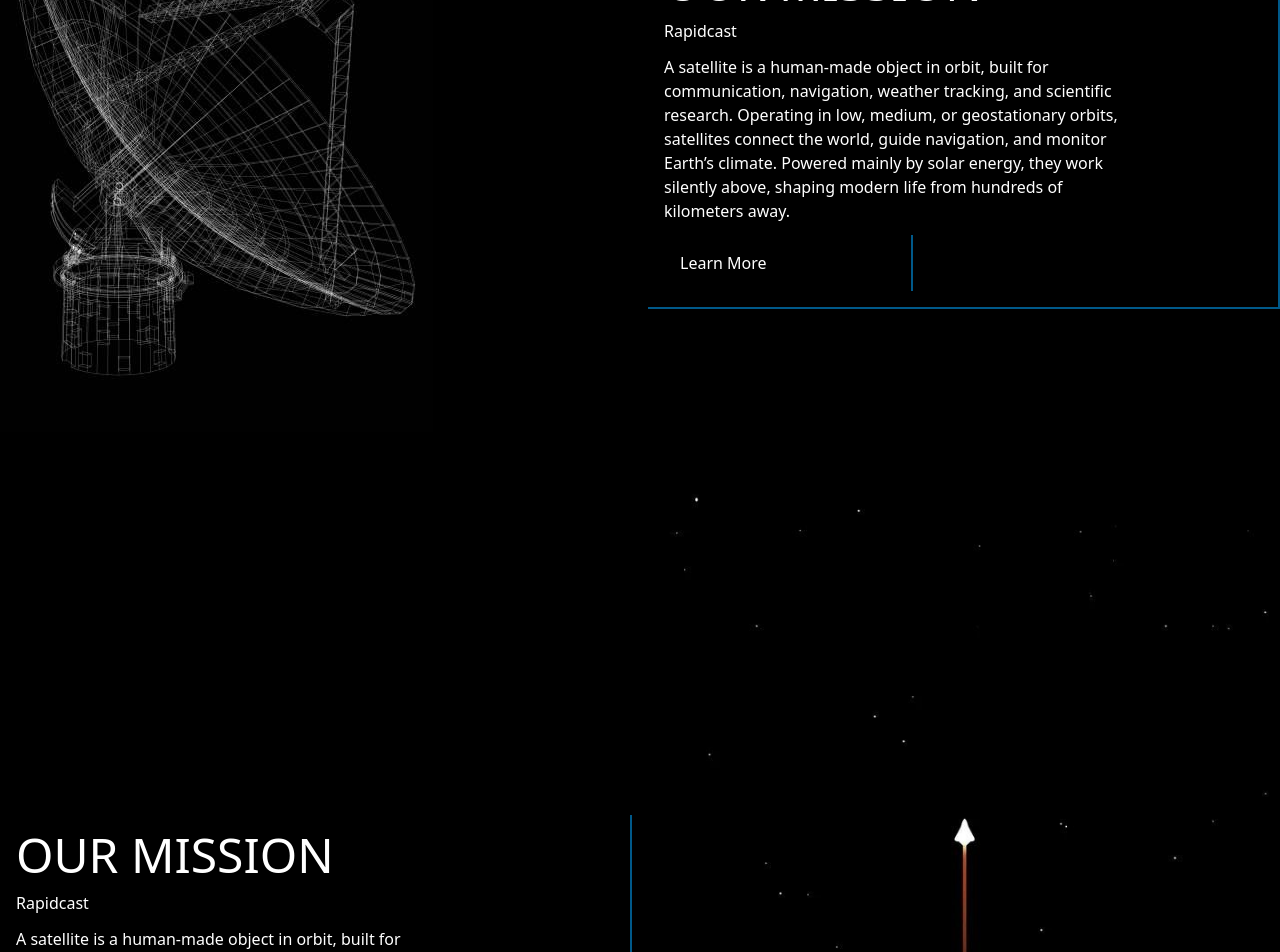
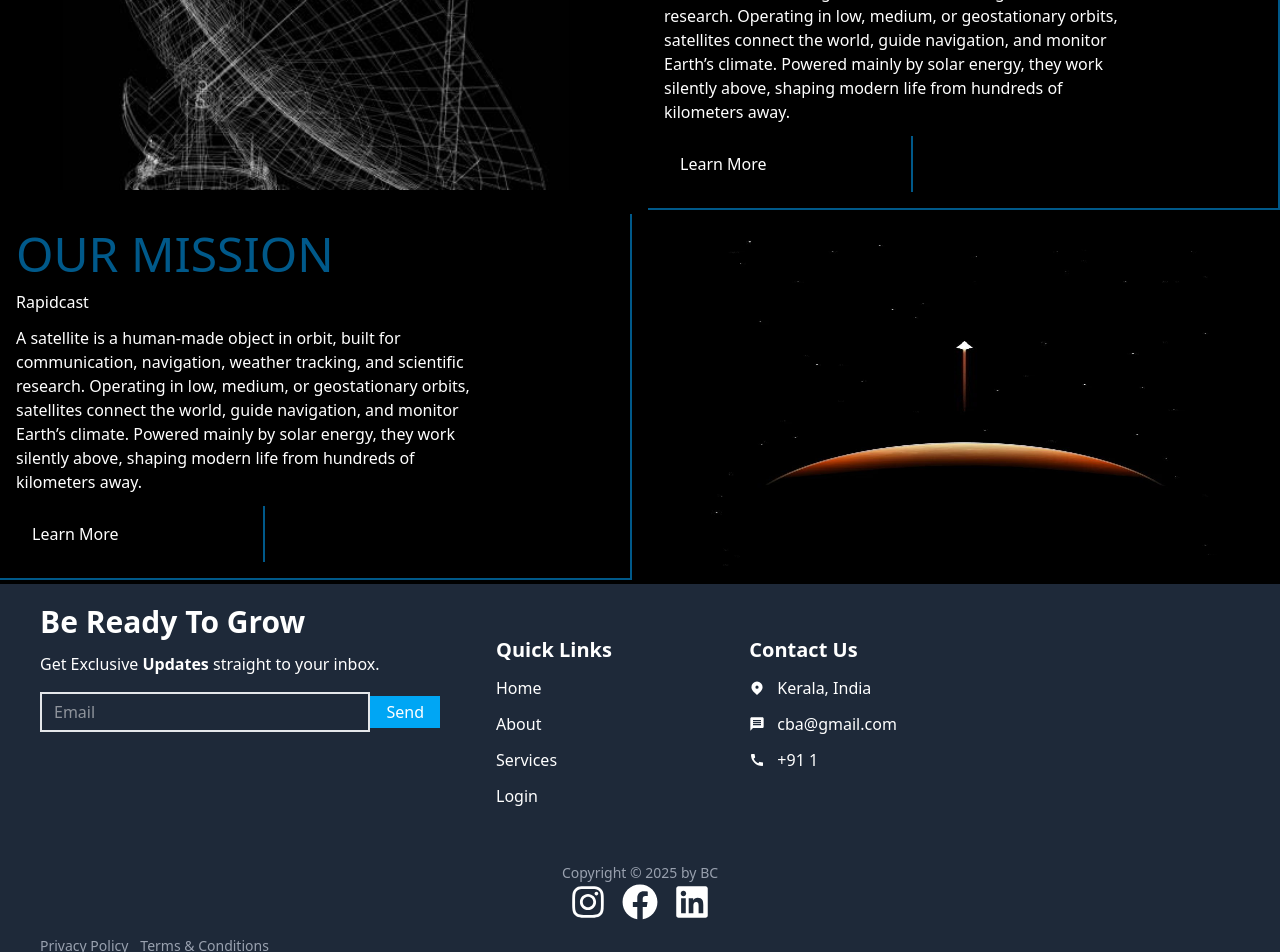
Before and after one commit to BenjjjO/panetEarth, a React (Vite) app: page / in a window 1280 px wide. Shown: the part 1360-2312 px from the top of the page. Built offline with nearby package versions, Linux system fonts and the light colour scheme.

Commit message:
add copyrightetc,aligin

```diff
--- a/package.json
+++ b/package.json
@@ -11,6 +11,7 @@
   },
   "dependencies": {
     "@tailwindcss/vite": "^4.1.11",
+    "aos": "^2.3.4",
     "react": "^19.1.1",
     "react-dom": "^19.1.1",
     "react-icons": "^5.5.0",
--- a/src/App.jsx
+++ b/src/App.jsx
@@ -6,8 +6,16 @@ import Services from "./components/Services/services.jsx";
 import Banner from "./components/Banner/Banner.jsx";
 import Banner2 from "./components/Banner/Banner2.jsx";
 import Footer from "./components/Footer/Footer.jsx";
+import Aos from "aos";
+import "aos/dist/aos.css"
 
 const App = () => {
+  React.useEffect(()=>{
+    Aos.init({
+      duration:1200,
+      easing:"ease-in-out"
+    })
+  });
   return (
     <>
       <div className="h-[700px] relative">
--- a/src/components/Banner/Banner.jsx
+++ b/src/components/Banner/Banner.jsx
@@ -6,13 +6,16 @@ const Banner = () => {
         <div className='container'>
             <div className='grid grid-cols-1 sm:grid-cols-2 gap-4 items-center'>
                 <div>
-                    <img src={sateliteImg} alt="" />
+                    <img data-aos="zoom-in" src={sateliteImg} alt="" className='w-full sm:w-[80%] mx-auto max-h-[350px] object-cover'  />
+
                 </div>
                 <div className='space-y-3 xl:pr-36 p-4 border-r-2 border-b-2 border-r-sky-800 border-b-sky-800'>
-                    <p className='tetx-sky-800 uppercase text-5xl'>Our Mission</p>
-                    <h1>Rapidcast</h1>
-                    <p>A satellite is a human-made object in orbit, built for communication, navigation, weather tracking, and scientific research. Operating in low, medium, or geostationary orbits, satellites connect the world, guide navigation, and monitor Earth’s climate. Powered mainly by solar energy, they work silently above, shaping modern life from hundreds of kilometers away.</p>
-<button className='space-y-3 xl:pr-36 p-4 border-r-2 border-r-sky-800 border-b-sky-800'>
+                    <p data-aos="fade-up"className='tetx-sky-800 uppercase text-5xl'>Our Mission</p>
+                    <h1 data-aos="fade-up"
+                    data-aos-delay="300"
+                    className='uppercase text-5xl'>Rapidcast</h1>
+                    <p data-aos="fade-up" data-aos-delay="500">A satellite is a human-made object in orbit, built for communication, navigation, weather tracking, and scientific research. Operating in low, medium, or geostationary orbits, satellites connect the world, guide navigation, and monitor Earth’s climate. Powered mainly by solar energy, they work silently above, shaping modern life from hundreds of kilometers away.</p>
+<button data-aos="fade-up" data-aos-delay="700" className='space-y-3 xl:pr-36 p-4 border-r-2 border-r-sky-800 border-b-sky-800'>
   Learn More
 </button>
 
--- a/src/components/Banner/Banner2.jsx
+++ b/src/components/Banner/Banner2.jsx
@@ -7,16 +7,17 @@ const Banner2 = () => {
             <div className='grid grid-cols-1 sm:grid-cols-2 gap-4 items-center'>
 
                 <div className='space-y-3 xl:pr-36 p-4 border-r-2 border-b-2 border-r-sky-800 border-b-sky-800'>
-                    <p className='tetx-sky-800 uppercase text-5xl'>Our Mission</p>
-                    <h1>Rapidcast</h1>
-                    <p>A satellite is a human-made object in orbit, built for communication, navigation, weather tracking, and scientific research. Operating in low, medium, or geostationary orbits, satellites connect the world, guide navigation, and monitor Earth’s climate. Powered mainly by solar energy, they work silently above, shaping modern life from hundreds of kilometers away.</p>
-<button className='space-y-3 xl:pr-36 p-4 border-r-2 border-r-sky-800 border-b-sky-800'>
+                    <p data-aos="fade-up" className='text-sky-800 uppercase text-5xl'>Our Mission</p>
+                    <h1 data-aos="fade-up" data-aos-delay="300">Rapidcast</h1>
+                    <p data-aos="fade-up"
+                     data-aos-delay="500">A satellite is a human-made object in orbit, built for communication, navigation, weather tracking, and scientific research. Operating in low, medium, or geostationary orbits, satellites connect the world, guide navigation, and monitor Earth’s climate. Powered mainly by solar energy, they work silently above, shaping modern life from hundreds of kilometers away.</p>
+<button data-aos="fade-up" data-aos-delay="500" className='space-y-3 xl:pr-36 p-4 border-r-2 border-r-sky-800 border-b-sky-800'>
   Learn More
 </button>
 
                 </div>
-                <div>
-                    <img src={sateliteImg} alt="" />
+                <div data-aos="zoom-in">
+                    <img src={sateliteImg} alt="" className=' w-full sm:w-[80%] mx-auto max-h-[350px] '/>
                 </div>
             </div>
         </div>
--- a/src/components/Footer/Footer.jsx
+++ b/src/components/Footer/Footer.jsx
@@ -1,17 +1,19 @@
 import React from "react";
+import { FaFacebook, FaLinkedin } from "react-icons/fa";
+import { FaInstagram } from "react-icons/fa6";
 import { HiLocationMarker } from "react-icons/hi";
 import { MdCall, MdMessage } from "react-icons/md";
 
 const Footer = () => {
   return (
-    <div className="bg-gray-800 text-white">
-      <section className="max-w-[1200px] mx-auto">
-        <div className="grid md:grid-cols-3 py-5 gap-6">
+    <div className="bg-gray-800 text-white px-5 relative z-50">
+      <section className="max-w-[1200px] mx-auto text-white">
+        <div className="grid md:grid-cols-3 py-5">
 
           {/* Newsletter */}
-          <div>
-            <h1 className="text-xl sm:text-3xl font-bold mb-3">
-              Be ready to grow
+          <div >
+            <h1 className="text-xl sm:text-3xl font-bold sm:text-left text-justify mb-3">
+              Be Ready To Grow
             </h1>
             <p>
               Get Exclusive <span className="font-bold">Updates</span> straight to
@@ -62,6 +64,30 @@ const Footer = () => {
 
           </div>
         </div>
+        <div className="hidden sm:block">
+            <div className="text-center">
+                <span className="text-sm text-gray-400 ">
+ Copyright &copy; {new Date().getFullYear()} by BC
+                </span>
+                <div className="flex items-center justify-center gap-4 pb-4">
+                    <a href="#">
+                        <FaInstagram className="text-4xl"/>
+                    </a>
+                    <a href="#">
+                        <FaFacebook className="text-4xl"/>
+                    </a>
+                    <a href="#">
+<FaLinkedin className="text-4xl"/>
+                    </a>
+                </div>
+                <span className="text-sm text-gray-400 ">
+                    <ul className="flex gap-3">
+                        <li>Privacy Policy</li>
+                        <li>Terms & Conditions</li>
+                    </ul>
+                </span>
+            </div>
+        </div>
       </section>
     </div>
   );
--- a/src/components/Hero/hero.jsx
+++ b/src/components/Hero/hero.jsx
@@ -6,8 +6,8 @@ const Hero = () => {
       <div className="h-full flex justify-center items-center p-4">
         <div className="container grid grid-cols-1 sm:grid-cols-2 gap-4">
           <div className="space-y-4 lg:pr-36">
-            <h1 className="text-5xl font-bold uppercase">Orbit The Earth</h1>
-            <p>
+            <h1 data-aos="fade-up" className="text-5xl font-bold uppercase">Orbit The Earth</h1>
+            <p data-aos="fade-up" data-aos-delay="300">
               It doesn’t just lazily circle, though. Its orbit is an
               almost-perfect ellipse, tilted just enough to give us seasons
               instead of eternal monotony. And while Earth is zipping around the
@@ -17,7 +17,7 @@ const Hero = () => {
             </p>
             {/* Optional subheading */}
             {/* <p className='mt-4 text-lg'>Explore the universe with cutting-edge satellite technology.</p> */}
-            <button className="bg-blue-400 text-white hover:bg-blue-500 px-4 py-2 rounded-md duration-200">
+            <button data-aos="fade-up" data-aos-delay="500" className="bg-blue-400 text-white hover:bg-blue-500 px-4 py-2 rounded-md duration-200">
               Learn More
             </button>
           </div>
--- a/src/components/Services/services.jsx
+++ b/src/components/Services/services.jsx
@@ -36,6 +36,7 @@ const Services = () => {
             {ServiceData.map((data, index) => (
               <div
                 key={index}
+
                 className="min-h-[180px] flex flex-col justify-center items-center bg-sky-900/60 rounded-xl backdrop-blur-sm text-center py-8 px-3 w-full lg:w-[300px] mx-auto"
                 data-aos="fade-up"
                 data-aos-delay={data.aosDelay}
--- a/src/components/navbar/Navbar.jsx
+++ b/src/components/navbar/Navbar.jsx
@@ -2,7 +2,7 @@ import React from "react";
 
 const Navbar = () => {
   return (
-    <div className="fixed top-0 right-0 w-full z-50 bg-black/10 backdrop-blur-sm py-3">
+    <div data-aos="fade-down" className="fixed top-0 right-0 w-full z-50 bg-black/10 backdrop-blur-sm py-3">
       <div className="container mx-auto px-4">
         <div className="flex justify-between items-center">
           {/* Logo */}
```
Also changed, not shown: 1 other file (tests, documents, lock files or other folders).
